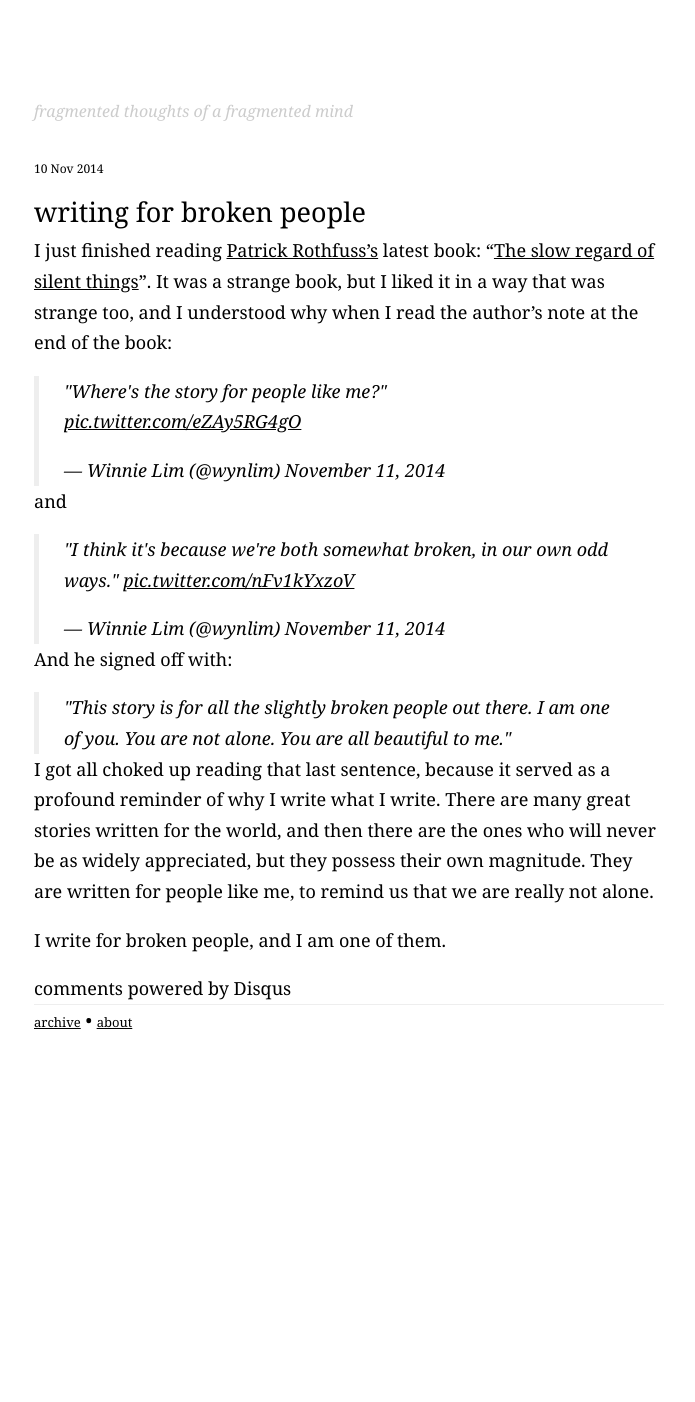
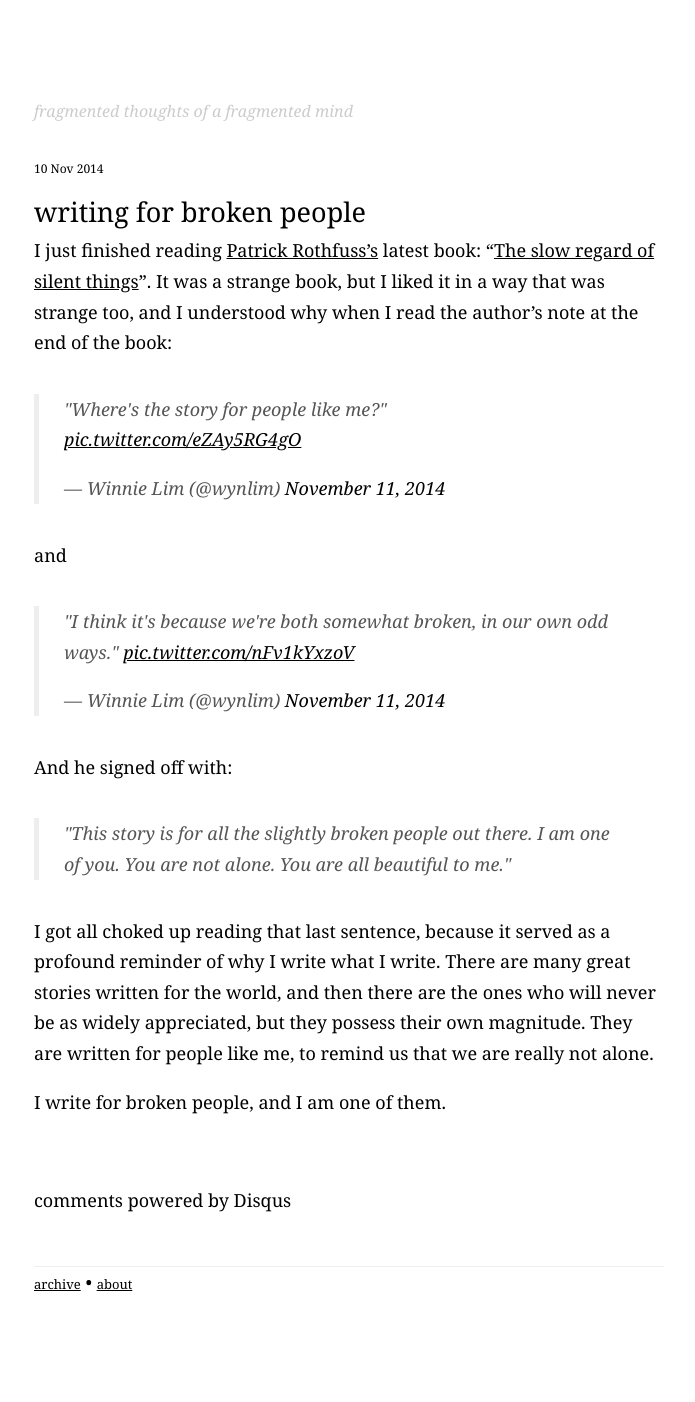
Before and after one commit to wynlim/wynlim.github.io, a Jekyll site: the page built from _posts/2014-11-10-writing-for-broken-people.markdown, in a window 1280 px wide. Shown: the whole page, without its empty margins (291-986 px from the left). Built offline with Jekyll 4.4.1, drawn with Linux system fonts in a browser that asks for light colours; Markdown is read by kramdown in place of the engine named in the settings; comment, search, counter and statistics services are not loaded; before the commit the page ends 1140 px from its top, so only the background shows below that.

Commit message:
Update journal.scss

```diff
--- a/css/journal.scss
+++ b/css/journal.scss
@@ -95,7 +95,7 @@
 	h5{
 		font-size: 14px;
 	}
-	ul {
+	ul, ol {
 		overflow: auto;
 	}
 	li{
@@ -104,13 +104,14 @@
 		margin: 15px 0 50px 0;
 	}
 	blockquote {
-		margin: 0;
+		display: block;
 		padding-left: 25px;
 		border-left: 5px solid #eee;
 		font-style: italic;
+		color: #555;
 
 		@media (min-width: 768px) {
-			margin: 0 2em 0 0;
+			margin: 2em 2em 2em 0;
 		}
 	}
 }
@@ -131,15 +132,29 @@
 
 .post{
 	li{
-		font-size: 0.9em;
-		list-style: disc;
+		font-size: 0.95em;
 		line-height: 1.5em;
 		margin: 11px 0;
 	}
+	ul {
+		li {
+			list-style-type: disc;
+		}
+	}
+
+	ol {
+		li {
+			list-style-type: decimal;
+		}
+	}
+}
+
+.comments {
+	padding: 50px 0;
 }
 
 footer{
-	border-top:1px solid #eee;
+	border-top: 1px solid #eee;
 	a{
 		font-size: 13px;
 	}
```
